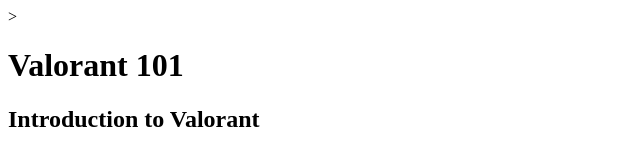
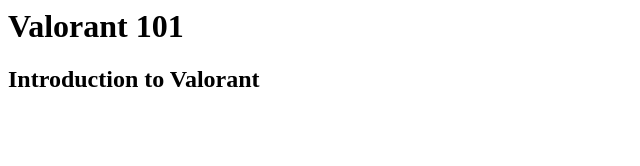
Before and after one commit to jmereysio-cruz/Sr23-Reysio-Cruz-Sr28-Torres, a plain HTML site: page index.html in a window 1280 px wide. Shown: the whole page, without its empty margins (0-640 px from the left). Drawn offline with Linux system fonts and the light colour scheme.

Commit message:
Update index.html

```diff
--- a/index.html
+++ b/index.html
@@ -1,6 +1,6 @@
 <html>
 
-<design>>
+<design>
 
 </design>
 
@@ -13,7 +13,6 @@
     <h1>Valorant 101</h1>
     <h2>Introduction to Valorant</h2>
 
-
   </body>
 
 
```
